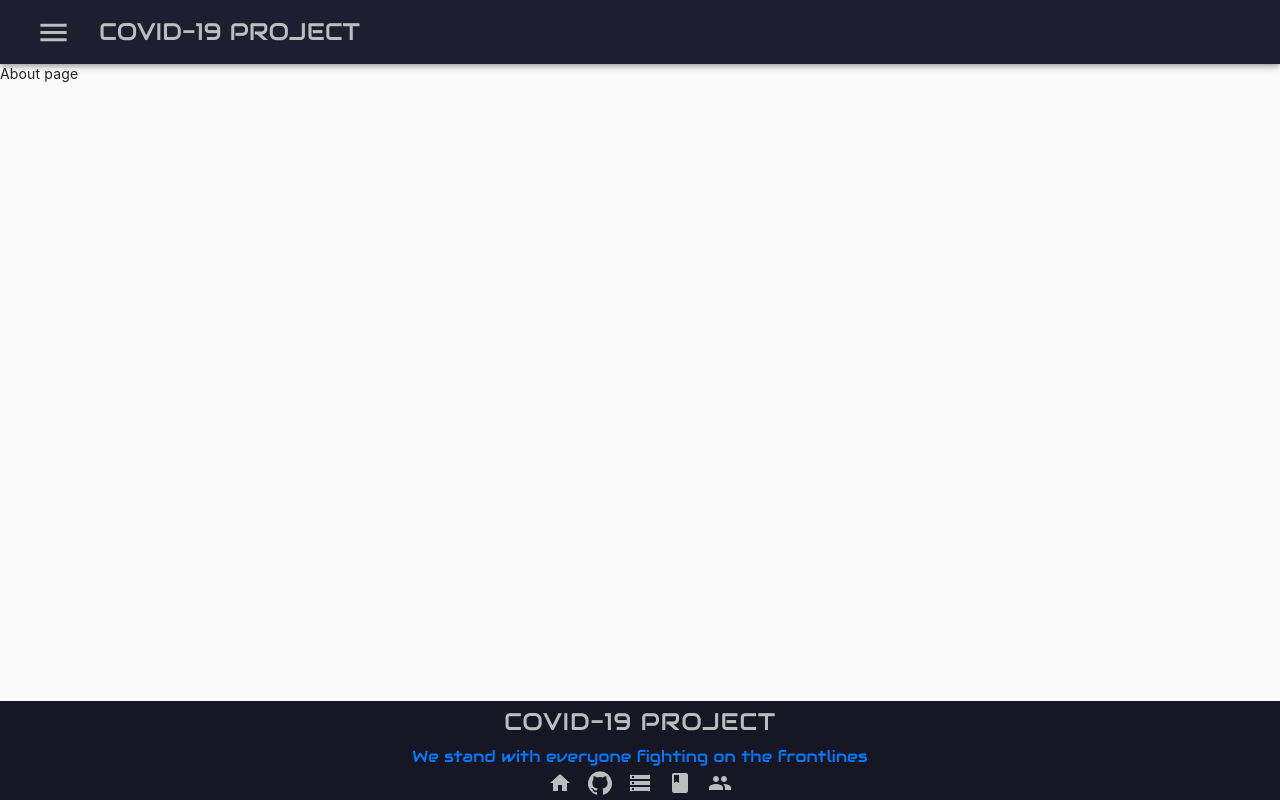
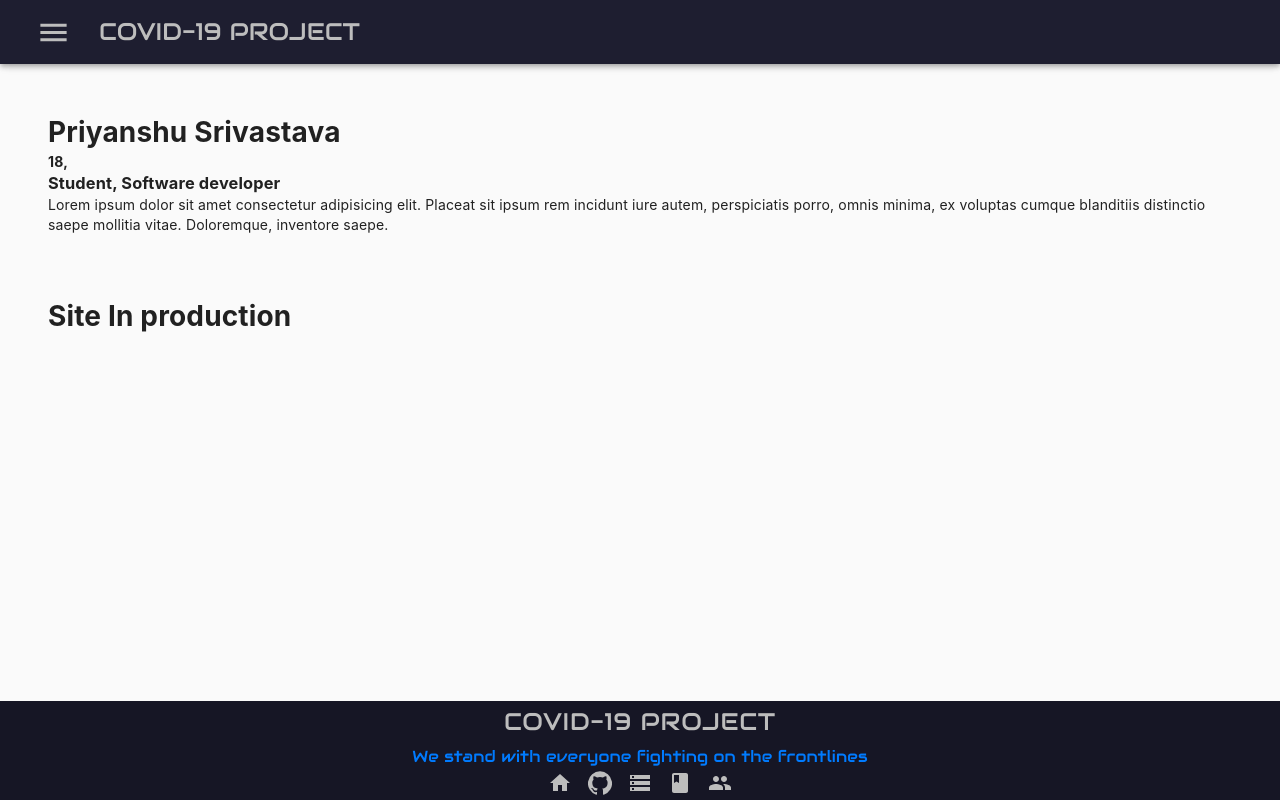
Before and after one commit to priyanshu4705/covid-project, a React (Create React App) app: page /About in a window 1280 px wide. Built offline with nearby package versions, Linux system fonts and the light colour scheme; no server answers.

Commit message:
debugging

```diff
--- a/src/assets/css/About.css
+++ b/src/assets/css/About.css
@@ -1,4 +1,5 @@
 .about{
     height: calc(100vh - 99px - 4rem);
     margin-top: 4rem;
+    padding: 3rem;
 }
--- a/src/components/About.js
+++ b/src/components/About.js
@@ -5,7 +5,12 @@ function About() {
     return (
         <div className="about">
             <Navigation />
-            About page
+            <h1>Priyanshu Srivastava</h1>
+            <h4>18,</h4>
+            <h3>Student, Software developer</h3>
+            <p>Lorem ipsum dolor sit amet consectetur adipisicing elit. Placeat sit ipsum rem incidunt iure autem, perspiciatis porro, omnis minima, ex voluptas cumque blanditiis distinctio saepe mollitia vitae. Doloremque, inventore saepe.</p>
+            <br /><br /><br />
+            <h1>Site In production</h1>
         </div>
     )
 }
--- a/src/components/Home.js
+++ b/src/components/Home.js
@@ -27,9 +27,8 @@ function Home() {
             });
     }
 
-    //build chart data for all countries...
-    useEffect(() => {
-        const fetchData = async () => {
+
+    const fetchGlobalDailyData = async () => {
         await fetch(`https://disease.sh/v3/covid-19/historical/all?lastdays=150`)
             .then((response) => {
                 return response.json();
@@ -40,7 +39,10 @@ function Home() {
             });
     };
 
-        fetchData();
+    //build chart data for all countries...
+    useEffect(() => {
+        fetchGlobalDailyData();
+        // eslint-disable-next-line
     }, [caseType]);
 
 
@@ -49,13 +51,18 @@ function Home() {
         const fetchData = async () => {
             await fetch(`https://disease.sh/v3/covid-19/historical/${country}?lastdays=150`)
                 .then(res => res.json())
-                .then((data) =>{
-                    let chartData = buildCountryChartData(data,caseType);
+                .then((data) => {
+                    let chartData = buildCountryChartData(data, caseType);
                     setData(chartData);
                 });
         }
 
-        if(country !== "worldwide") fetchData();
+        if (country !== "worldwide") {
+            fetchData();
+        } else {
+            fetchGlobalDailyData();
+        }
+        // eslint-disable-next-line
     }, [country, caseType]);
 
     //first time when the app fires the selected country should be worldwide
@@ -113,6 +120,7 @@ function Home() {
                 </div>
             </div>
             <div className="app__right">
+                {/* Rank list */}
                 <Card>
                     <CardContent>
                         <h3>Countries with heighest cases</h3>
--- a/src/components/LineGraph.js
+++ b/src/components/LineGraph.js
@@ -39,8 +39,8 @@ function LineGraph({ data, caseType = "cases" }) {
 
     const message = (
         <>
-            <h2 style={{color:"red"}}>Ooops!!</h2>
-            <h1 style={{marginTop:"2rem"}}>{data.message}</h1>
+            <h2 style={{ color: "red" }}>Ooops!!</h2>
+            <h1 style={{ marginTop: "2rem" }}>{data.message}</h1>
         </>
     );
 
@@ -53,8 +53,8 @@ function LineGraph({ data, caseType = "cases" }) {
                         datasets: [
                             {
                                 label: caseType,
-                                backgroundColor: "rgba(204, 16, 52, 0.5)",
-                                borderColor: "#CC1034",
+                                backgroundColor: caseType === "recovered" ? "rgba(125, 215, 29, 0.4)" : "rgba(204, 16, 52, 0.5)",
+                                borderColor: caseType === "recovered" ? "green" : "#CC1034",
                                 data: data,
                             },
                         ],
```
Lines whose indentation alone changed are shown as unchanged.
